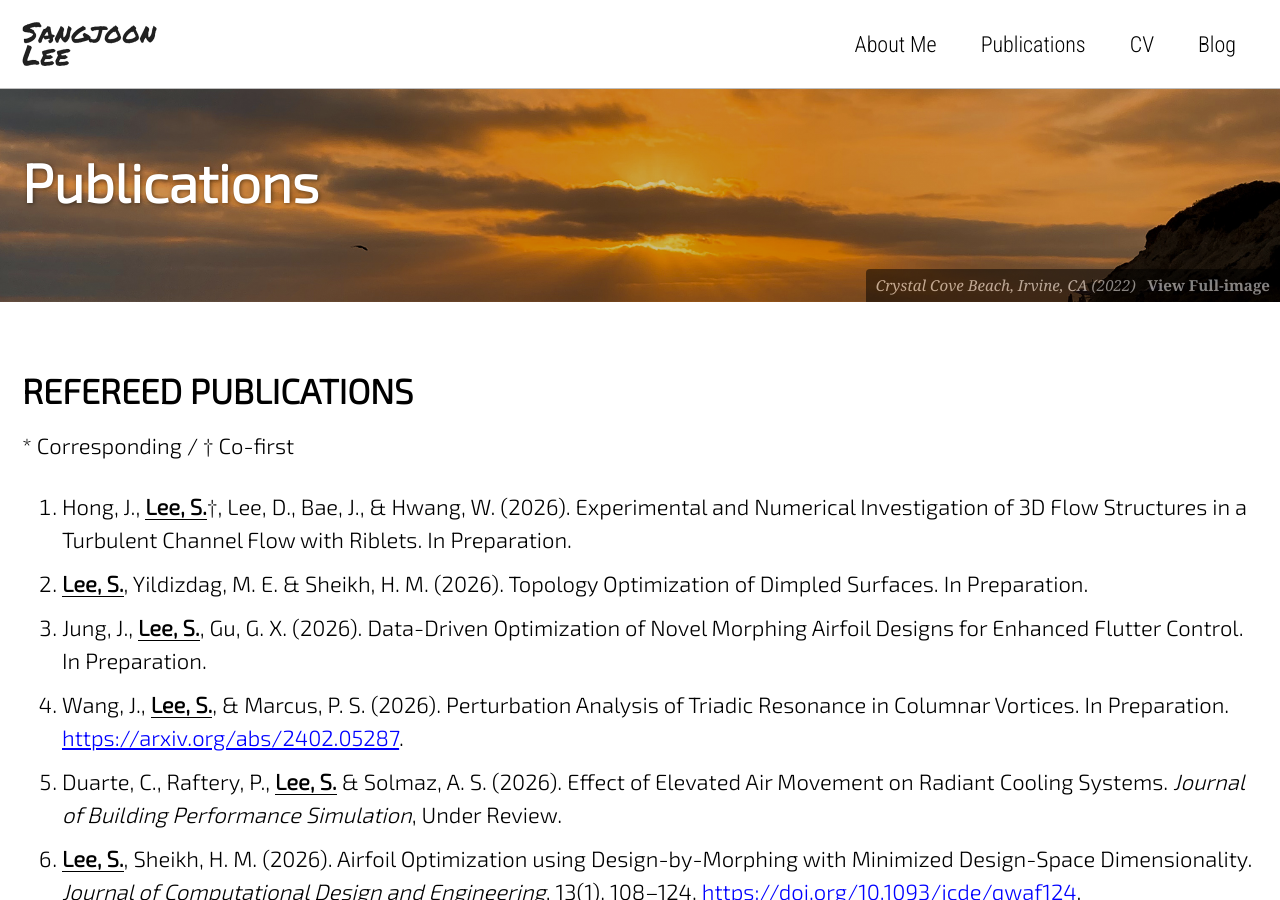
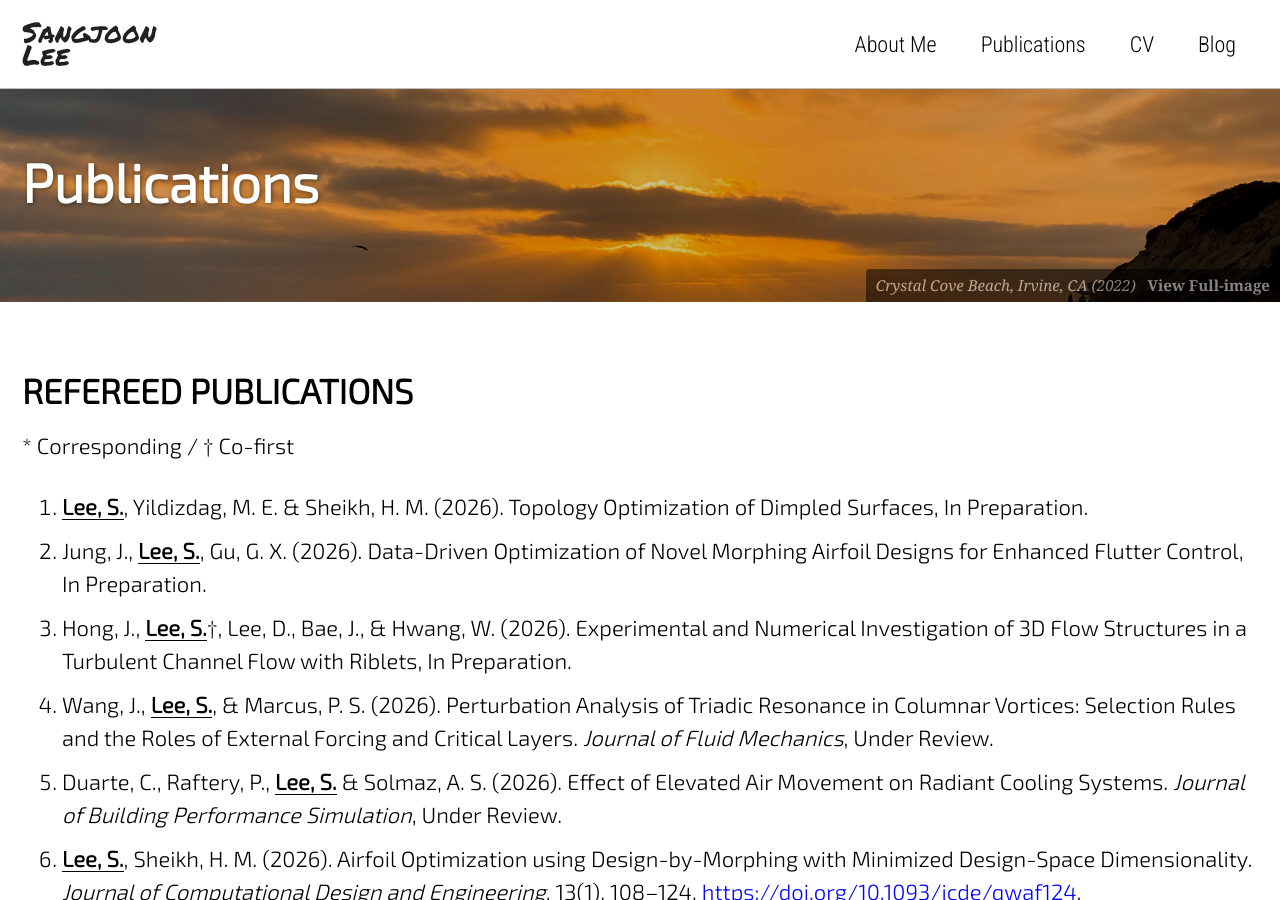
Before and after one commit to jun9303/jun9303.github.io, a Jekyll site: the page built from _pages/publications.md, in a window 1280 px wide and 900 px high. Built offline with Jekyll 4.4.1, drawn with Linux system fonts in a browser that asks for light colours; cached includes are drawn as plain includes; nearby versions of some CDN libraries; emoji names are drawn with the system emoji font.

Commit message:
Update CV and publications with recent entries and formatting improvements

```diff
--- a/_pages/publications.md
+++ b/_pages/publications.md
@@ -12,10 +12,10 @@ header:
 
 \* Corresponding / † Co-first
 
-1. Hong, J., <ins>**Lee, S.**</ins>†, Lee, D., Bae, J., & Hwang, W. (2026). Experimental and Numerical Investigation of 3D Flow Structures in a Turbulent Channel Flow with Riblets. In Preparation.
-1. <ins>**Lee, S.**</ins>, Yildizdag, M. E. & Sheikh, H. M. (2026). Topology Optimization of Dimpled Surfaces. In Preparation.
-1. Jung, J., <ins>**Lee, S.**</ins>, Gu, G. X. (2026). Data-Driven Optimization of Novel Morphing Airfoil Designs for Enhanced Flutter Control. In Preparation.
-1. Wang, J., <ins>**Lee, S.**</ins>, & Marcus, P. S. (2026). Perturbation Analysis of Triadic Resonance in Columnar Vortices. In Preparation. [https://arxiv.org/abs/2402.05287](https://arxiv.org/abs/2402.05287).
+1. <ins>**Lee, S.**</ins>, Yildizdag, M. E. & Sheikh, H. M. (2026). Topology Optimization of Dimpled Surfaces, In Preparation.
+1. Jung, J., <ins>**Lee, S.**</ins>, Gu, G. X. (2026). Data-Driven Optimization of Novel Morphing Airfoil Designs for Enhanced Flutter Control, In Preparation.
+1. Hong, J., <ins>**Lee, S.**</ins>†, Lee, D., Bae, J., & Hwang, W. (2026). Experimental and Numerical Investigation of 3D Flow Structures in a Turbulent Channel Flow with Riblets, In Preparation.
+1. Wang, J., <ins>**Lee, S.**</ins>, & Marcus, P. S. (2026). Perturbation Analysis of Triadic Resonance in Columnar Vortices: Selection Rules and the Roles of External Forcing and Critical Layers. *Journal of Fluid Mechanics*, Under Review.
 1. Duarte, C., Raftery, P., <ins>**Lee, S.**</ins> & Solmaz, A. S. (2026). Effect of Elevated Air Movement on Radiant Cooling Systems. *Journal of Building Performance Simulation*, Under Review.
 1. <ins>**Lee, S.**</ins>, Sheikh, H. M. (2026). Airfoil Optimization using Design-by-Morphing with Minimized Design-Space Dimensionality. *Journal of Computational Design and Engineering*, 13(1), 108–124. [https://doi.org/10.1093/jcde/qwaf124](https://doi.org/10.1093/jcde/qwaf124).
 1. <ins>**Lee, S.**</ins>, Song, H., & Lele, S. K. (2025). Global Stability Analysis for Multidimensional Flow using an Augmented State Vector Formulation. In *Annual Research Briefs 2025* (pp. 313-323). Center for Turbulence Research, Stanford University. [https://web.stanford.edu/group/ctr/ResBriefs/2025/28_Lee](https://web.stanford.edu/group/ctr/ResBriefs/2025/28_Lee).
```
Also changed, not shown: 1 other file.
